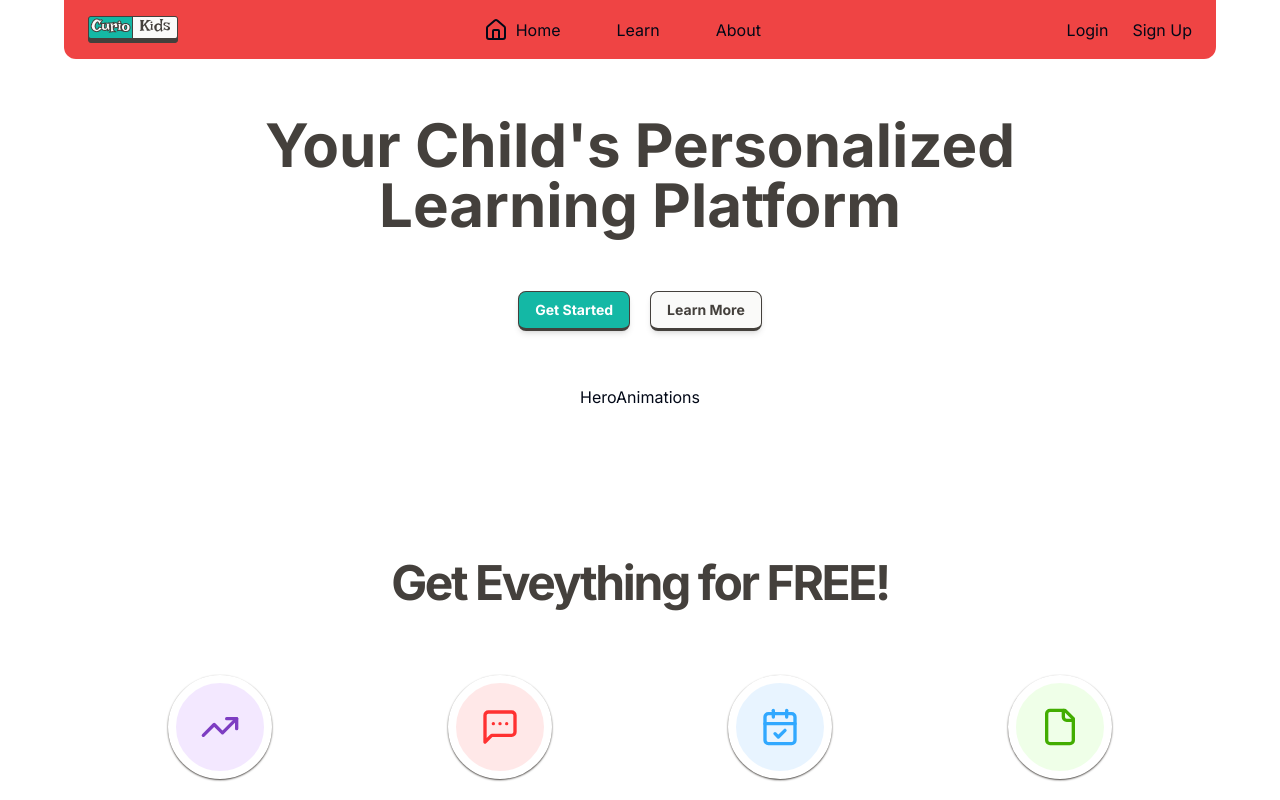
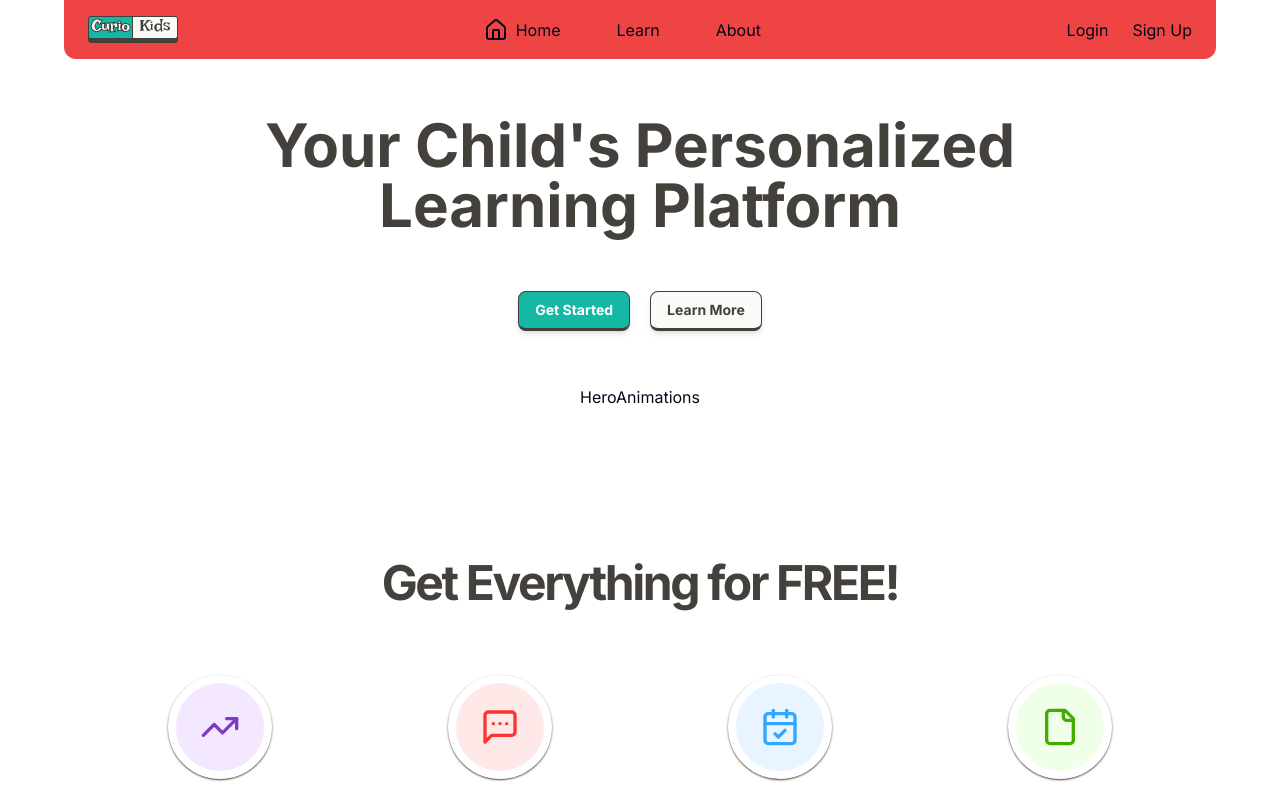
Before and after one commit to aye-shadow/curiokids, a Next.js app: page / in a window 1280 px wide. Shown: the top 800 px of the page. Built offline with nearby package versions, Linux system fonts and the light colour scheme; no server answers.

Commit message:
Edited Spelling

```diff
--- a/components/Home/GetFree.tsx
+++ b/components/Home/GetFree.tsx
@@ -11,7 +11,7 @@ const GetFree = () => {
       <div className="container grid gap-8 px-4 md:px-6">
         <div className="text-center">
           <h2 className="text-3xl font-bold tracking-tighter font-feathers sm:text-4xl
-           md:text-5xl ">Get Eveything for FREE!</h2>
+           md:text-5xl ">Get Everything for FREE!</h2>
         </div>
         <div className="grid grid-cols-2 gap-4 sm:grid-cols-4 mt-5">
           <div className="flex flex-col items-center gap-2">
```
